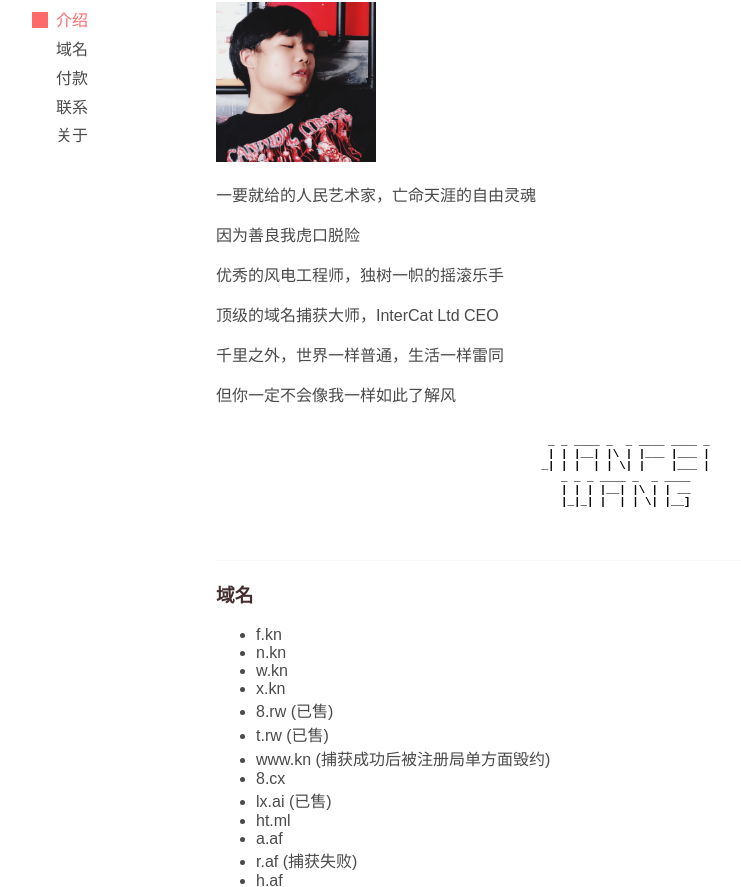
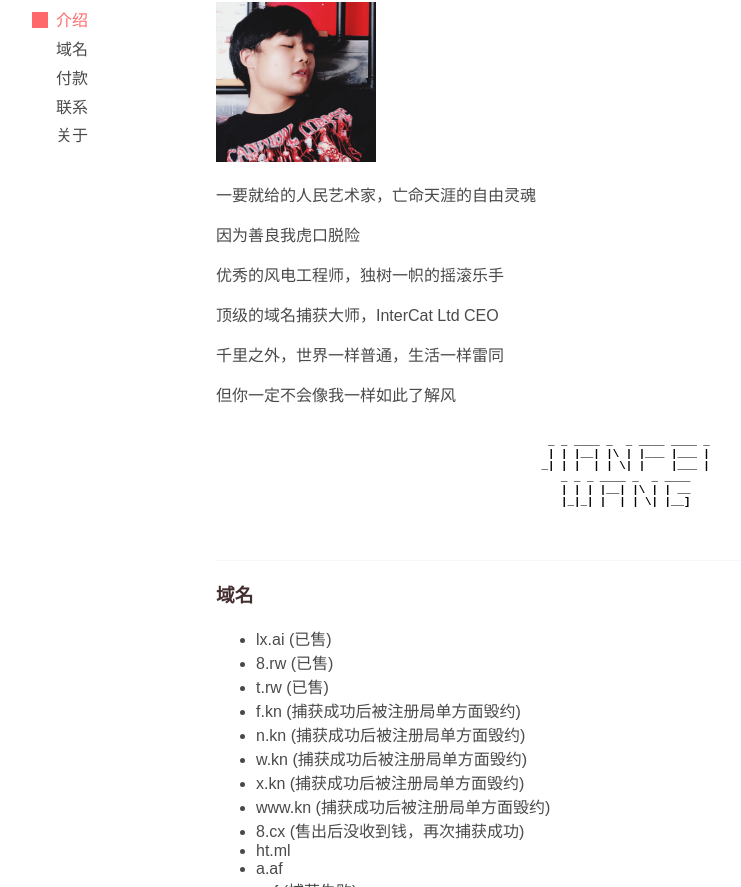
Before and after one commit to mibiaos/mibiao, a plain HTML site: page index.html in a window 1280 px wide. Shown: the part 62-949 px from the top of the page, without its empty margins (104-845 px from the left). Drawn offline with Linux system fonts and the light colour scheme.

Commit message:
Update index.html

```diff
--- a/index.html
+++ b/index.html
@@ -44,15 +44,15 @@
       <section class="js-section">
         <h3 class="section__title">域名</h3>
         <ul>
-          <li>f.kn</li>
-          <li>n.kn</li>
-          <li>w.kn</li>
-          <li>x.kn</li>
+          <li>lx.ai (已售)</li>
           <li>8.rw (已售)</li>
           <li>t.rw (已售)</li>
+          <li>f.kn (捕获成功后被注册局单方面毁约)</li>
+          <li>n.kn (捕获成功后被注册局单方面毁约)</li>
+          <li>w.kn (捕获成功后被注册局单方面毁约)</li>
+          <li>x.kn (捕获成功后被注册局单方面毁约)</li>
           <li>www.kn (捕获成功后被注册局单方面毁约)</li>
-          <li>8.cx</li>
-          <li>lx.ai (已售)</li>
+          <li>8.cx (售出后没收到钱，再次捕获成功)</li>
           <li>ht.ml</li>
           <li>a.af</li>
           <li>r.af (捕获失败)</li>
```
